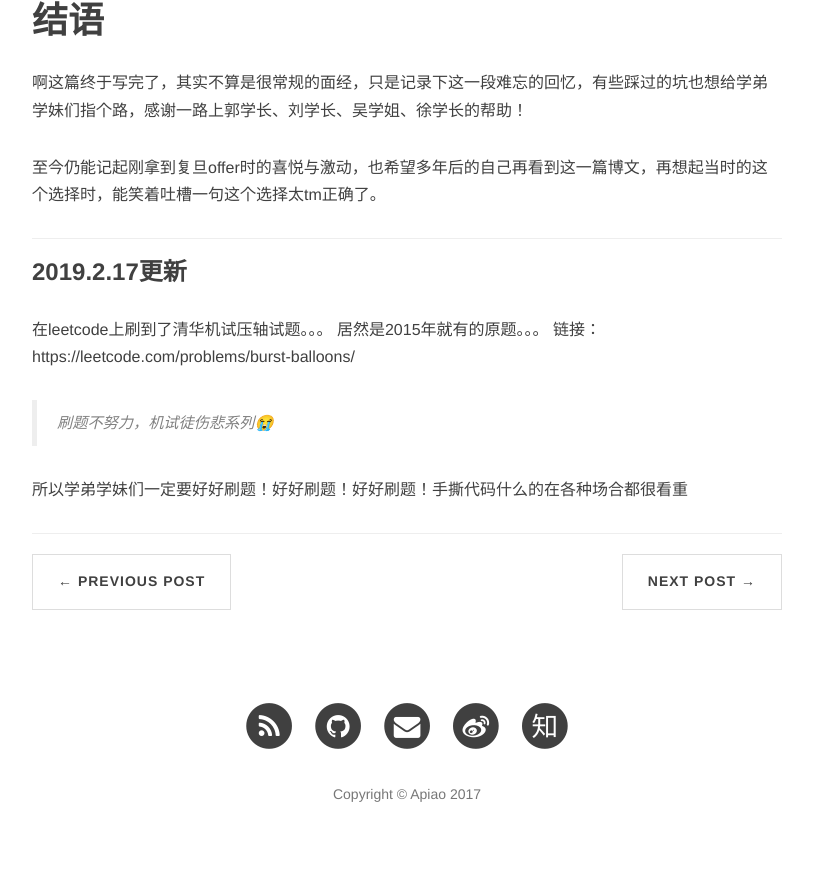
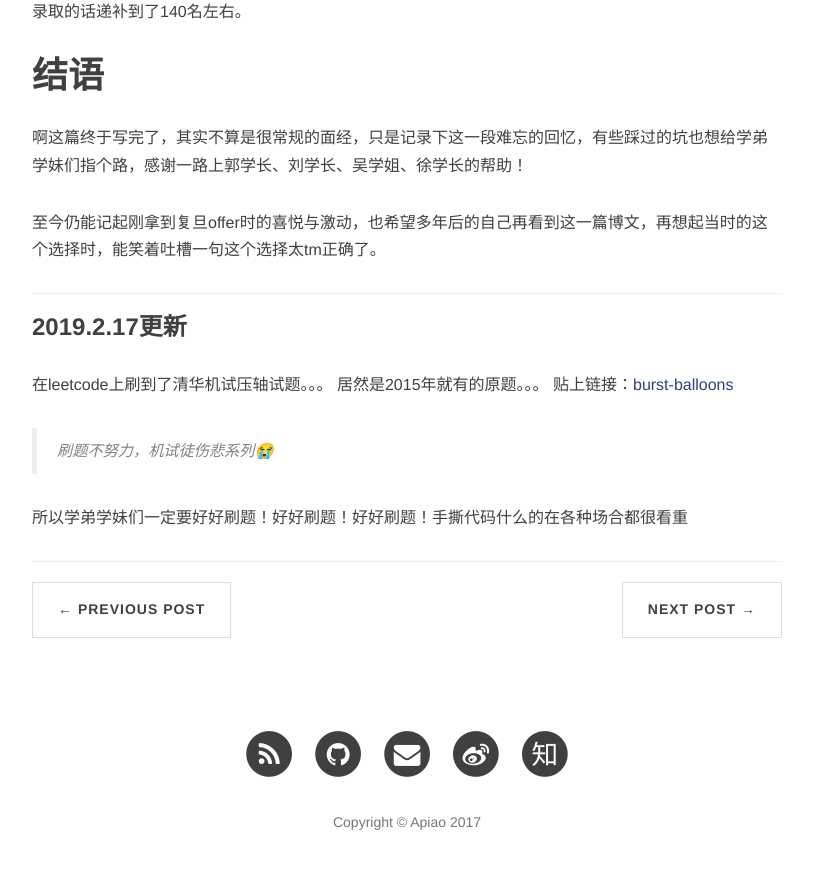
Before and after one commit to Apiao-1/Apiao_blog.io, a Jekyll site: the page built from _posts/2018-12-24-2018 清北复交浙 计算机_软件 推免经历.md, in a window 1280 px wide and 900 px high, scrolled down 6086 px. Shown: the top 869 px of the window, without its empty margins (233-1046 px from the left). Built offline with Jekyll 4.4.1, drawn with Linux system fonts in a browser that asks for light colours; nearby versions of some CDN libraries; comment, search, counter and statistics services are not loaded.

Commit message:
Update 2018-12-24-2018 清北复交浙 计算机_软件 推免经历.md

```diff
--- a/_posts/2018-12-24-2018 清北复交浙 计算机_软件 推免经历.md
+++ b/_posts/2018-12-24-2018 清北复交浙 计算机_软件 推免经历.md
@@ -17,13 +17,13 @@
 ### 复旦
 复旦的计院和软院还有个好像是信息安全，三个方向的申请虽然不同，但最后都是在一起入营考核的，考核的方式都一样，甚至在最后面试还可以自由选方向（没把握可以入营的可以申软院，会比较好通过初审）
 
-##### 流程
+#### 流程
 
 入营后，计院和软院的院长给我们致辞（没错是同一个），说计院申请的人就有千余人（具体的量级记不清了），最后我们(三个方向）坐在下面通过初审的就只有80+个（计科：软院：信安 = 5:3:1，大概是这个比例，等最后面试，计院软院人数55开了），当时印象最深刻的就是**申软院入营的概率比计科高太多了**。
 
 复旦夏令营营期3天，第一天和第二天上午听各方向介绍，第二天下午英语口语面试，每人5分钟左右，无非就是你问我答基本的一些问题，诸如介绍你的家乡/你的专业云云，第三天上午机试，难度横向对比是几个学校算最简单的，给三个题，每题分3个数据量，基本上小数据量暴力都能写，中等的要用到正确的算法，大的就要用最优的算法，三道题一题动态规划，一题字符串，一题DFS还是BFS记不清了，比较坑的地方是你上交后不知道是否AC，类似于CCF的模式，最后我写完感觉还不错，估摸着对两道半吧。。
 
-##### 一些tips：
+#### 一些tips：
 - 提前联系导师，4月份就可以开始联系了，复旦联系导师还是很管用的，有的导师还可以帮助你入营（比如我的导师就直接帮我确认了能入营，当时和老师聊完答复也挺好，“机试发挥的可以就没什么问题”）
 - 没有提前联系的也可以在入营后第二天去找老师唠嗑，我当时听到了一个计科的老师，对他很感兴趣就去了，尴尬的是那个老师对我印象也挺好，说他本来不打算招外校的同学了，破例算我一个，实验室大组还有名额就给我争取，然后叫我明天去面他们实验室，woc当时真的叫一个尴尬（这个事情告诉我们提前联系导师的弊端在于，宣讲会上你会听见各种方向各种生动的讲解，说不定哪个你就心动了，但这时候你已经和之前的导师联系过了，气氛就会real尬，更惨的情况是两个老师如果是同一个学院的，万一面试碰上他俩都坐在底下。。。。。）
 - 机试定江山，英语面只要过得去就可以了，老师人超nice，最后的面试也是，你和导师提前聊过后，在面试的时候基本都是那个导师的实验室里的老师在问你问题，围绕项目，不会很刁钻（甚至都没问专业课）
@@ -34,7 +34,7 @@
 ### 交大软院
 
 通过交大的初审还挺意外的，因为我们学校之前没有一个通过过交大初审，更意外的是摸着黑过河居然还拿到了offer。。。
-##### 流程
+#### 流程
 不得不吐槽交大的流程，整个营期要5天，第一天报完到，第二天白天讲座晚上就直接机试了，之后第三第四天就是自己去参观实验室，第五天面试。早知道第三第四天没什么事我就回学校了/摊手（闵大荒真的很远，直接订了5天酒店）
 
 上交的机试我觉得是所有学校最难的，它难点在与把工程和算法结合在了一起，四个小时做一个大的工程，要有GUI的那种，虽然说是开卷（要带自己电脑），但和ACM的开卷完全是两个概念，考察的算法很简单，LCS，具体的题目大家可以好好搜下准备下，我印象最深的就是进场前千万检查好自己本地的环境，我当时一看题就想要Java web + Echarts.js可视化去实现，结果一打开IDEA发现之前配微服务的时候把环境搞炸了，现场环境是不能联网的，maven没法下包，卒。。。最后做完是把工程放在自己的电脑里，之后一个个等人工评分（轮到我已经快12点了。。半夜12点），机试做得不够好，中下。
@@ -47,7 +47,7 @@
 
 交大面试的结果官方说法是在9月初才会给，部分非常牛逼的同学一结束就有老师会联系，后来大家陆陆续续收到通知，一开始其实给的外校offer特别少，后来应该是大部分人被清华挖走了（清华面试的时候一半都是熟面孔），我居然奇迹地通过了，虽然当时已经铁了心准备去浙大了还是很开心，哈哈，最后给的是专硕还是学硕已经记不清了，老师打电话给我之后思考了了十分钟拒绝。
 
-##### 一些tips：
+#### 一些tips：
 - 机试真的定江山，之前网上有说上交不看重机试，假的。。。外校的旁友还是好好刷题把，同时直接搜真题刷，题目和一般的OJ算法题完全两个概念
 - 还是机试，这里开卷别带什么ACM模板，带各种Java/Python/C++的电子书（选自己熟悉的语言），一定要有可视化的章节，可视化部分虽然占比不高，但你做出来了，评审的人一下印象就好很多，会java的同学建议带着echars.js相关的可视化资料，很实用
 - 因为是用自己的电脑做的机试，相关的设备自己准备好，特别是IDE环境，一定要确认，开考后是没有网络的，很多连网下载的包要提前下到本地，不然真的，巧妇难为无米之炊
@@ -64,11 +64,11 @@
 
 # 九推
 因为已经有offer的关系，到九推的时候我压力就比较小了，就报了一直想进的浙大软院和清北，我本来以为清北初审肯定过不了，抱着不留遗憾的心态又去麻烦老师签好了推荐信，又抱着一大摞材料寄出去吗，结果居然都过了初审收到了面试...
-##### 清华软院
+### 清华软院
 大概是九月中旬面试，提前一礼拜收到通知，清华的复试还要额外交100的费用，大概是怕你鸽了吧，其实去不去面试我还纠结了很久，因为胜算真的不大，我查了下前两年的数据，去年初审过了70人左右，最后招了30+吧，接近一半的通过率乍一看感觉挺高的，直到我数了下70个人里，211院校出身的不到1 0个，最后过的印象里就两三个吧（今年初审过了接近80人，但本校扩招了，最后外校也就招30左右），另一方面复试的时候正好赶上学校国家奖学金答辩，本人答都不一定能评上，更别说代答了。又算了算来回一趟加住宿预算得2000+，略有点肉痛。。。
 > Anyway，当然最后还是去了，真香
 
-##### 流程
+#### 流程
 
 清华的机试题型更像ACM，做完了不知道结果，是保存在电脑里最后人工黑盒跑用例评卷的，第一题日期的转换，不难只是有点烦，第二题高精度（想想离清华的距离可能就差这道题了，当时一下懵了没做出来），第三题DP，我没推出公式，后来用暴力DFS解的，应该能得一半分吧，整个机试做下来感觉一般，做对一道半的话我感觉排在中等吧。
 印象里机试完了还有一两天可以自己再准备准备面试，我就在清华找了个自习教室看书，最后一天面试，正常来说每个人15分钟，先问专业课，再问项目，中间夹着英语的问题。为什么强调了正常来说呢，因为我足足面了半小时/沧桑（现在回想起来可能是我刚好在那个临界位置，老师们一时吃不准）
@@ -81,21 +81,21 @@
 > 晕，我编译原理明明就没有90，3.7的绩点应该是85+，当时一下懵了没记起来，心里真的一万匹草拟马奔过
 
 正常流程一礼拜后出结果，出拒绝的名单，我因为复旦一直在催要确认，提前打电话问了招生老师，告知没通过。
-##### 一些tips
+#### 一些tips
 - 专业课准备的全面些，清华侧重点感觉和其他学校差别还挺大的，像离散数学几乎大家都被问到了，计网/操作系统/数据库这些常见的反倒没什么问
 - 英语的话也是专业里的问题居多，不像之前的介绍自己啦介绍家乡啦，很多需要现场组织，emmm毕竟清华
 - 有一个老师专门看你的成绩单然后问你分数较高的专业课，这方面可以自己注意下
 - 面试时的简历要反复确认，我当时因为有个项目时间写错了没注意，面试就被问到为什么这个时间段做了那么多事，看挺认真的（一路下来其他学校都没关注到）
 - 最后平常心吧，当时面试大概一半的人我在交大见过，大家面完也会一起交流面了什么问题（重复概率比较小）
 
-##### 北大软微
+### 北大软微
 面完清华过了好几天才出北大的初审结果，这几天就一个人在北京玩，故宫天安门圆明园，还是挺开心的（当时觉得自己清华还是有戏的），后来北大软微来通知了但时间在中秋以后，刚好和浙大面试时间撞车，哇当时把我纠结的，第二天我就跑到了北大软微的校区，一来看看环境，二来想问问老师能不能换时间之类的（因北大面试分方向面的，每个方向在不同的时间），到了校区真的非常失望，软微在大兴，北京郊区，除了一幢孤零零的教学楼和食堂挨在一块，就是一幢行政楼，其他都是各种各样的宿舍，蹭了顿饭也不好吃，又查了去北京大的互联网企业的距离，当场就感觉和软微没缘分了。
 
 其实北大软微难度不高（招生规模摆在那），它的模式和浙大的软院很像，学生可以有大量的出去实习的时间，也可以选择跟老师做项目，选老师选了本部的还会搬到北大本部去。后来我看了过了初审的名单，所有相关方向加起来200人左右，招100+吧，里面大概一半的211，也有双非的学校，没有机试的考核，只有面试，许多来面试的都是没有专业背景的跨考。
 
 > 马后炮一把其实我感觉当时要是去面了北大软微过的概率有七八成（科班出身还怕和一大波跨考的人一起？(｡・`ω´･)）
 
-#### 浙大软院
+### 浙大软院
 流程最简短，半天就结束了，准确来说只有面试的15分钟，材料也不用各种花里胡哨的推荐信，网上很多面经都把题目说的很到位了，稍微准备下几乎没难度，不过现场对跨考的同学感觉问的问题会奇怪一些，对科班出身的问的超基础。
 
 当时我进去面试，老师看完简历一上来就问：“哎你拿过国家奖学金啊”（能感觉到老师眼里都放光了），然后下一个问题就是还有没有其他学校的offer，我当时没敢说复交的，瞎说了个同济，然后不知怎么后来好像提到了今天鸽了北大的面试来这里面，老师们巨惊奇，吧啦吧啦了一通，大概时间过去七八分钟了，言归正传开始走正常流程，先考察英语，英语交流了30秒老师直接说可以了，然后问专业的问题，没啥印象了，很基础，出来就感觉这一把稳稳的，最后排名出来第10吧，应该是同组里的第一第二的样子/汗，最后录取的话递补到了140名左右。
@@ -109,7 +109,7 @@
 ### 2019.2.17更新
 在leetcode上刷到了清华机试压轴试题。。。
 居然是2015年就有的原题。。。
-链接：https://leetcode.com/problems/burst-balloons/
+贴上链接：[burst-balloons](https://leetcode.com/problems/burst-balloons/)
 > 刷题不努力，机试徒伤悲系列😭
 
 所以学弟学妹们一定要好好刷题！好好刷题！好好刷题！手撕代码什么的在各种场合都很看重
```
